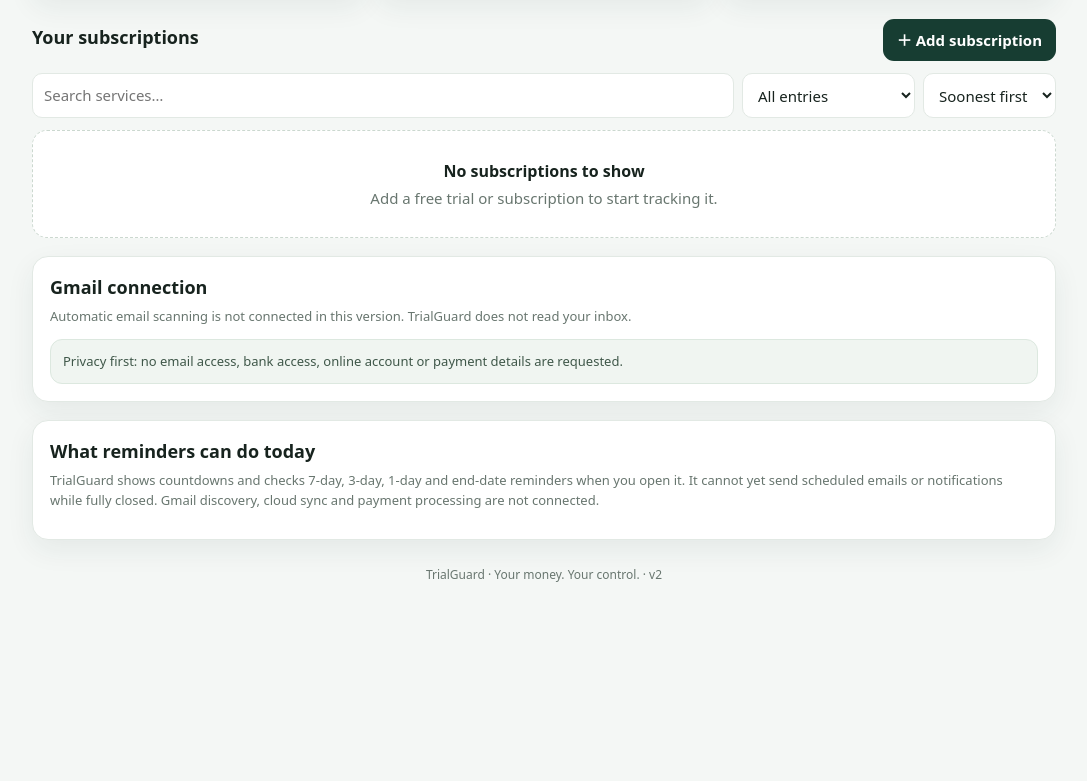
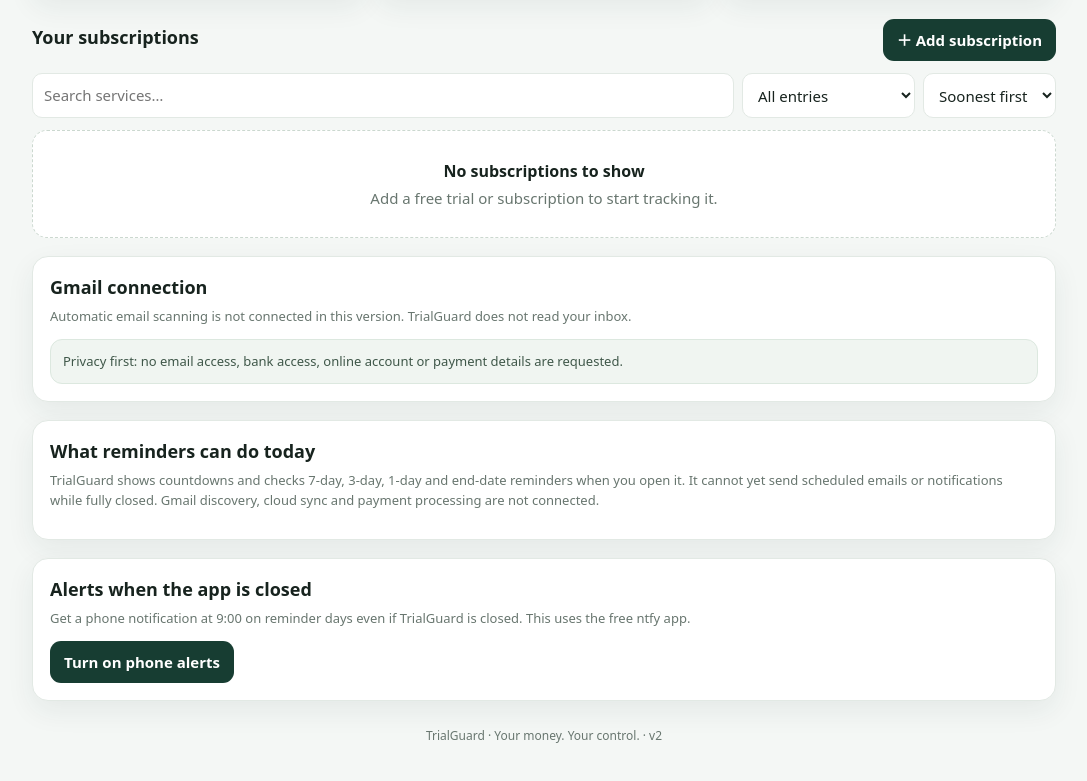
Before and after one commit to msouai96/trialguard, a plain HTML site: page index.html in a window 1280 px wide. Shown: the part 573-1354 px from the top of the page, without its empty margins (96-1183 px from the left). Before the commit the page ends 1205 px from the top, so only its background shows below. Drawn offline with Linux system fonts and the light colour scheme.

Commit message:
Add alerts.js script to index.html

```diff
--- a/index.html
+++ b/index.html
@@ -108,5 +108,5 @@ if('serviceWorker'in navigator)window.addEventListener('load',()=>navigator.serv
 load();render();checkNotifications();
 })();
 </script>
-</body>
+<script src="alerts.js"></script></body>
 </html>
```
